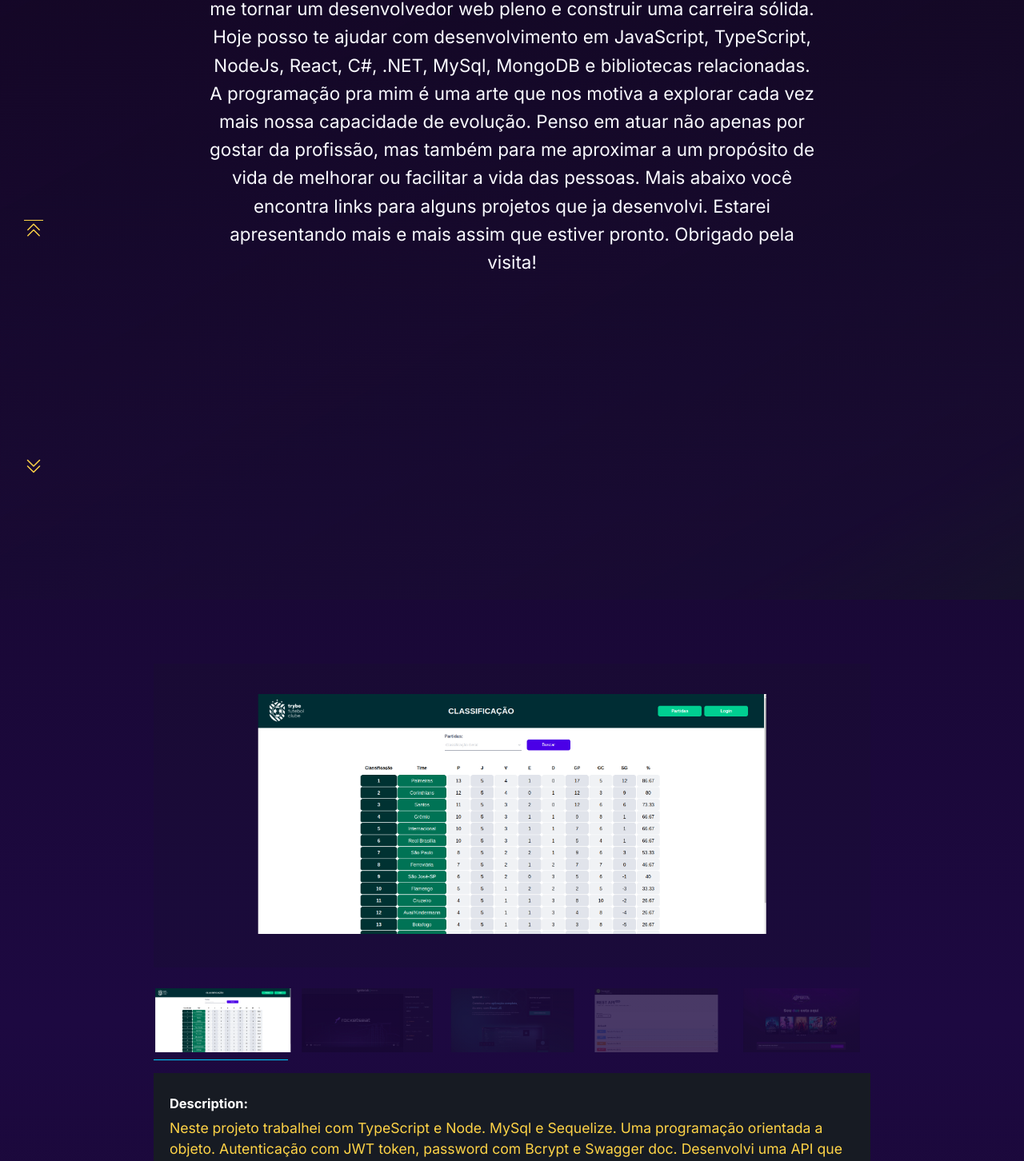
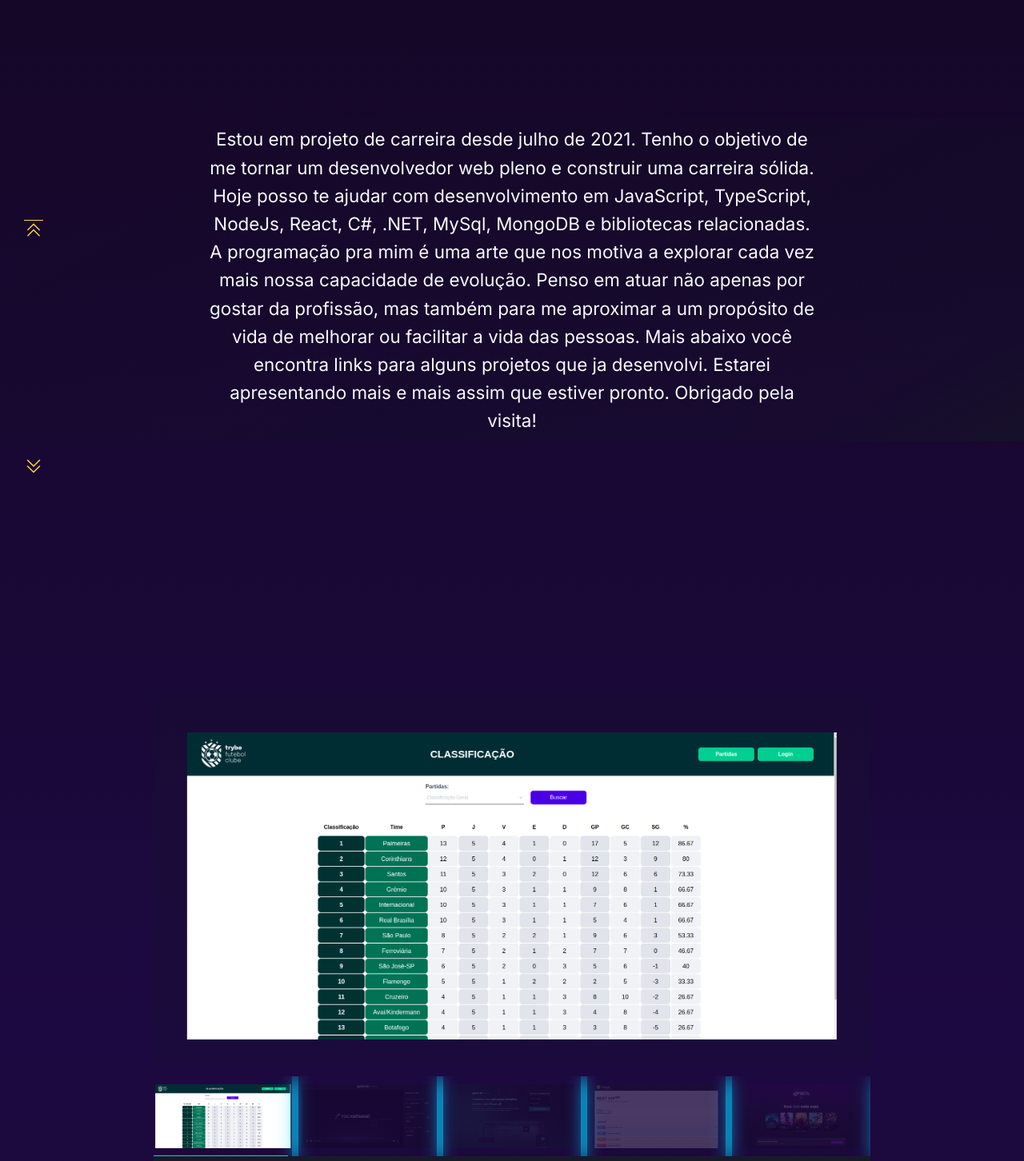
Before and after one commit to ogoiddev/my_portfolio, a React (Vite) app in the folder development/: page / in a window 1280 px wide. Shown: the part 850-2302 px from the top of the page at 80% size. Built offline with nearby package versions, Linux system fonts and the light colour scheme.

Commit message:
style: position article adjusted. carousel with style to test.

```diff
--- a/development/src/components/Carousel/embla.ts
+++ b/development/src/components/Carousel/embla.ts
@@ -5,7 +5,6 @@ export const CarouselArticle = styled.div`
   background: ${props => props.theme.COLORS.GRAY_BLACK};
   width: 100%;
   height: 380px;
-  margin-top: 16px;
 
   padding: 20px;
 
@@ -32,7 +31,7 @@ export const CarouselContainer = styled.div`
   display: flex;
   flex-direction: column;
 
-  margin-top: 64px;
+  margin-top: 104px;
 
   .embla {
     position: relative;
@@ -46,7 +45,7 @@ export const CarouselContainer = styled.div`
     background: ${props => props.theme.COLORS.GRAY_BLACK}25;
     min-height: 350px;
     max-height: 65vh;
-    min-height: 380px;
+    min-height: 460px;
 
     :hover {
       transform: translate(-1px, -1px);
@@ -104,7 +103,7 @@ export const CarouselContainer = styled.div`
 
 
   .embla__slide__inner {
-    height: 300px;
+    height: 400px;
     overflow: hidden;
     position: relative;
 
@@ -119,6 +118,7 @@ export const CarouselContainer = styled.div`
     left: 50%;
     max-width: 100%;
     max-height: 100%;
+    height: 96%;
     transform: translate(-50%, -50%);
   }
 
@@ -181,6 +181,8 @@ export const CarouselContainer = styled.div`
       background: none !important;
 
     }
+    // por acaso
+    box-shadow: 0 4px 24px ${props => props.theme.COLORS.TEXT_HOVER };
   }
 
   .embla__slide__thumbnail {
--- a/development/src/components/Projects/styles.ts
+++ b/development/src/components/Projects/styles.ts
@@ -1,29 +1,6 @@
 import styled from 'styled-components';
 
-export const ProjectsContent = styled.div`
-  background: linear-gradient(151deg,
-    ${ ({theme}) => theme.COLORS.ARTICLE_1 } 0%,
-    ${ ({theme}) => theme.COLORS.ARTICLE_2 } 86%,
-    ${ ({theme}) => theme.COLORS.ARTICLE_3 } 100%);
 
-  width: 100vw;
-  min-height: 100vh;
-  max-height: fit-content;
-
-  padding: 8px;
-
-
-  p {
-    min-width: 304px;
-    max-width: 60%;
-    display: block;
-    margin: 0 auto;
-    text-align: center;
-    font-size: 1.4rem;
-    line-height: 2.2rem;
-    color: ${ ({theme}) => theme.COLORS.TEXT };
-  }
-`
 
 export const ProjectsContainer = styled.div`
   display: flex;
@@ -55,3 +32,27 @@ export const ProjectsContainer = styled.div`
 
   }
 `
+
+export const ProjectsContent = styled.div`
+  background: linear-gradient(151deg,
+    ${ ({theme}) => theme.COLORS.ARTICLE_1 } 0%,
+    ${ ({theme}) => theme.COLORS.ARTICLE_2 } 86%,
+    ${ ({theme}) => theme.COLORS.ARTICLE_3 } 100%);
+
+  width: 100vw;
+  max-height: fit-content;
+
+  padding: 8px;
+
+
+  p {
+    min-width: 304px;
+    max-width: 60%;
+    display: block;
+    margin: 0 auto;
+    text-align: center;
+    font-size: 1.4rem;
+    line-height: 2.2rem;
+    color: ${ ({theme}) => theme.COLORS.TEXT };
+  }
+`
```
